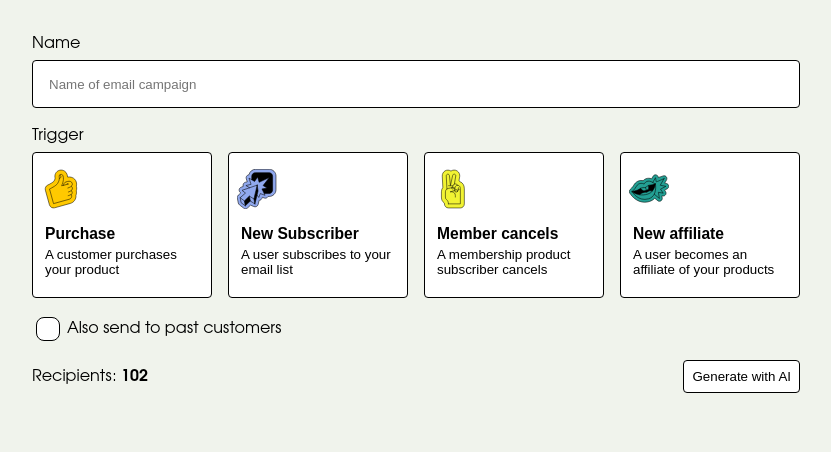
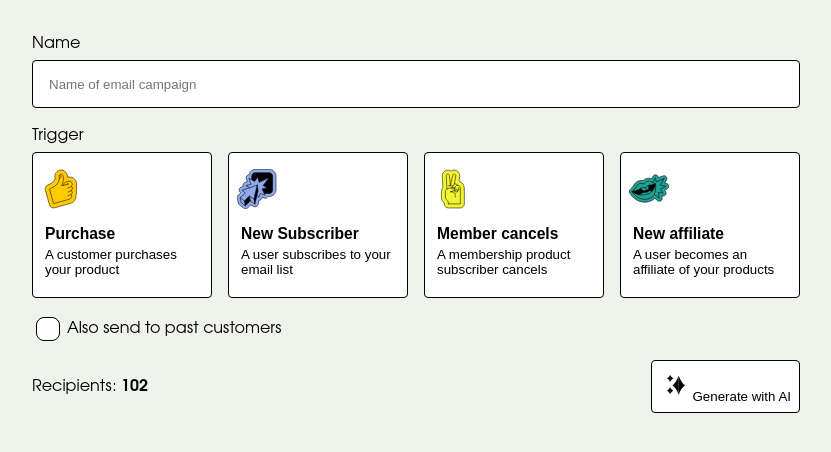
Before and after one commit to MauFrontier/gumroad-email-marketing-prototype, a React (Vite) app: page / in a window 1280 px wide. Shown: the top 452 px of the page, without its empty margins (224-1055 px from the left). Built offline with nearby package versions, Linux system fonts and the light colour scheme.

Commit message:
feat: Insert Icon into GenAI button

```diff
--- a/src/features/EmailMarketing/shared/TargetingBuilderHeader/TargetingBuilderHeader.tsx
+++ b/src/features/EmailMarketing/shared/TargetingBuilderHeader/TargetingBuilderHeader.tsx
@@ -1,4 +1,5 @@
 import Button from '../../../shared/ui/Button/Button';
+import Icon from '../../../shared/ui/Icon/Icon';
 import './TargetingBuilderHeader.scss';
 
 const openGenerateWithAIPanel = () => {};
@@ -15,6 +16,7 @@ const TargetingBuilderHeader = () => {
         onClick={openGenerateWithAIPanel}
         label="Generate with AI"
         className="p-3">
+        <Icon uri="./src/assets/images/icons/icon_ai.svg" />
         Generate with AI
       </Button>
     </div>
```
